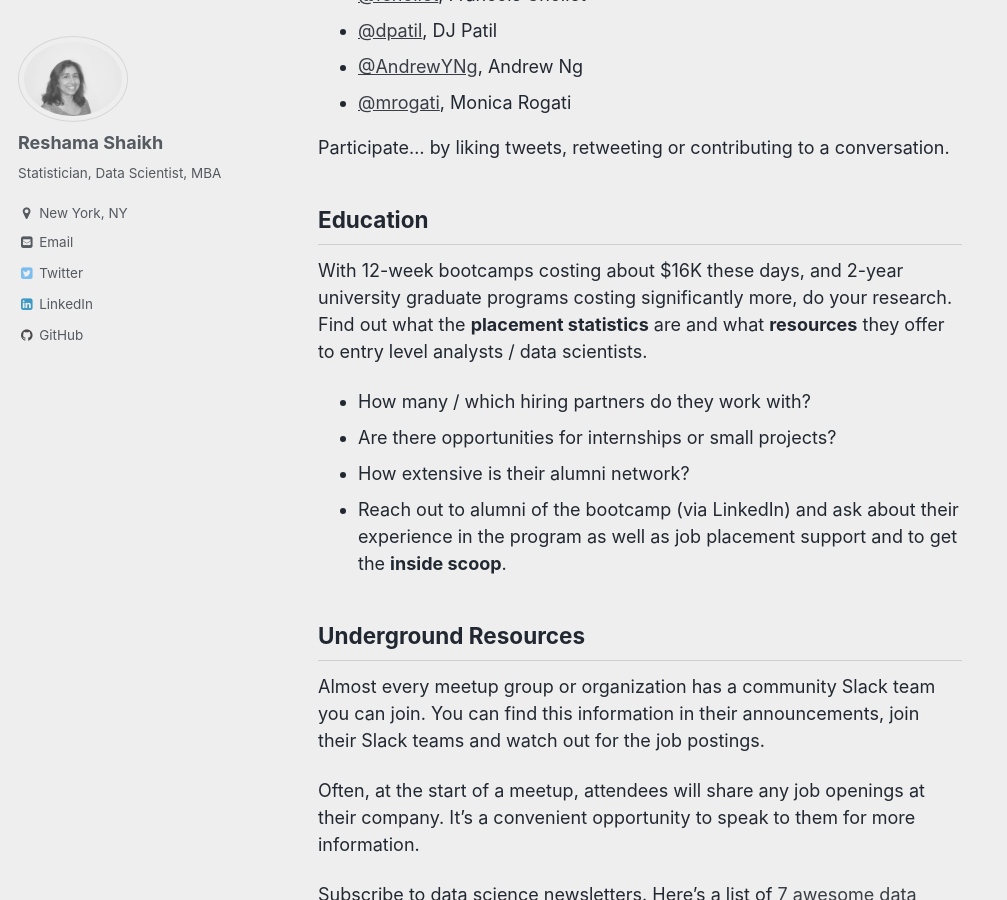
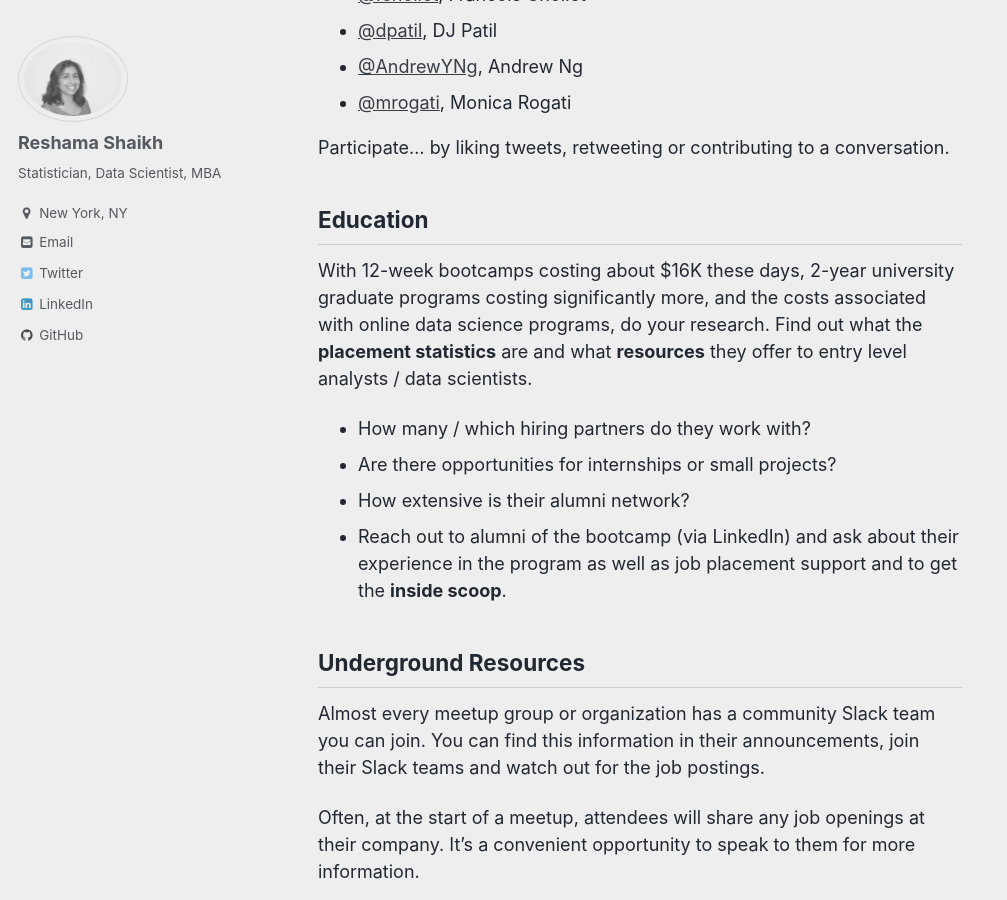
Before and after one commit to reshamas/reshamas.github.io, a Jekyll site: the page built from _posts/2018-02-26-first-data-science-job.md, in a window 1280 px wide and 900 px high, scrolled down 3610 px. Shown: the whole window, without its empty margins (0-1007 px from the left). Built offline with Jekyll 4.4.1, drawn with Linux system fonts in a browser that asks for light colours.

Commit message:
Update 2018-02-26-first-data-science-job.md

```diff
--- a/_posts/2018-02-26-first-data-science-job.md
+++ b/_posts/2018-02-26-first-data-science-job.md
@@ -80,7 +80,7 @@ Participate... by liking tweets, retweeting or contributing to a conversation.
 
 
 ## Education
-With 12-week bootcamps costing about $16K these days, and 2-year university graduate programs costing significantly more, do your research.  Find out what the **placement statistics** are and what **resources** they offer to entry level analysts / data scientists.
+With 12-week bootcamps costing about $16K these days, 2-year university graduate programs costing significantly more, and the costs associated with online data science programs, do your research.  Find out what the **placement statistics** are and what **resources** they offer to entry level analysts / data scientists.
 - How many / which hiring partners do they work with?
 - Are there opportunities for internships or small projects?
 - How extensive is their alumni network?
```
